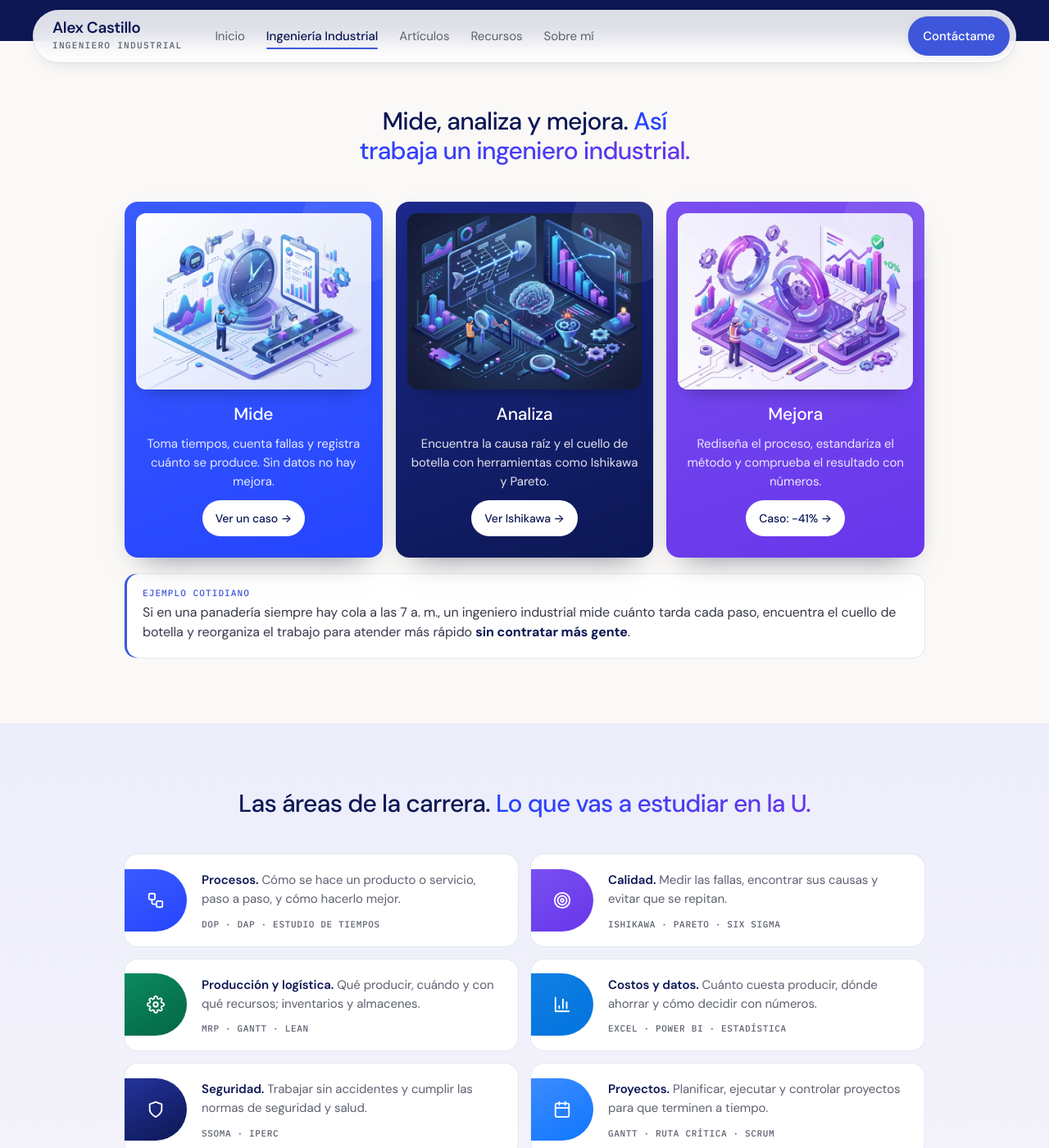
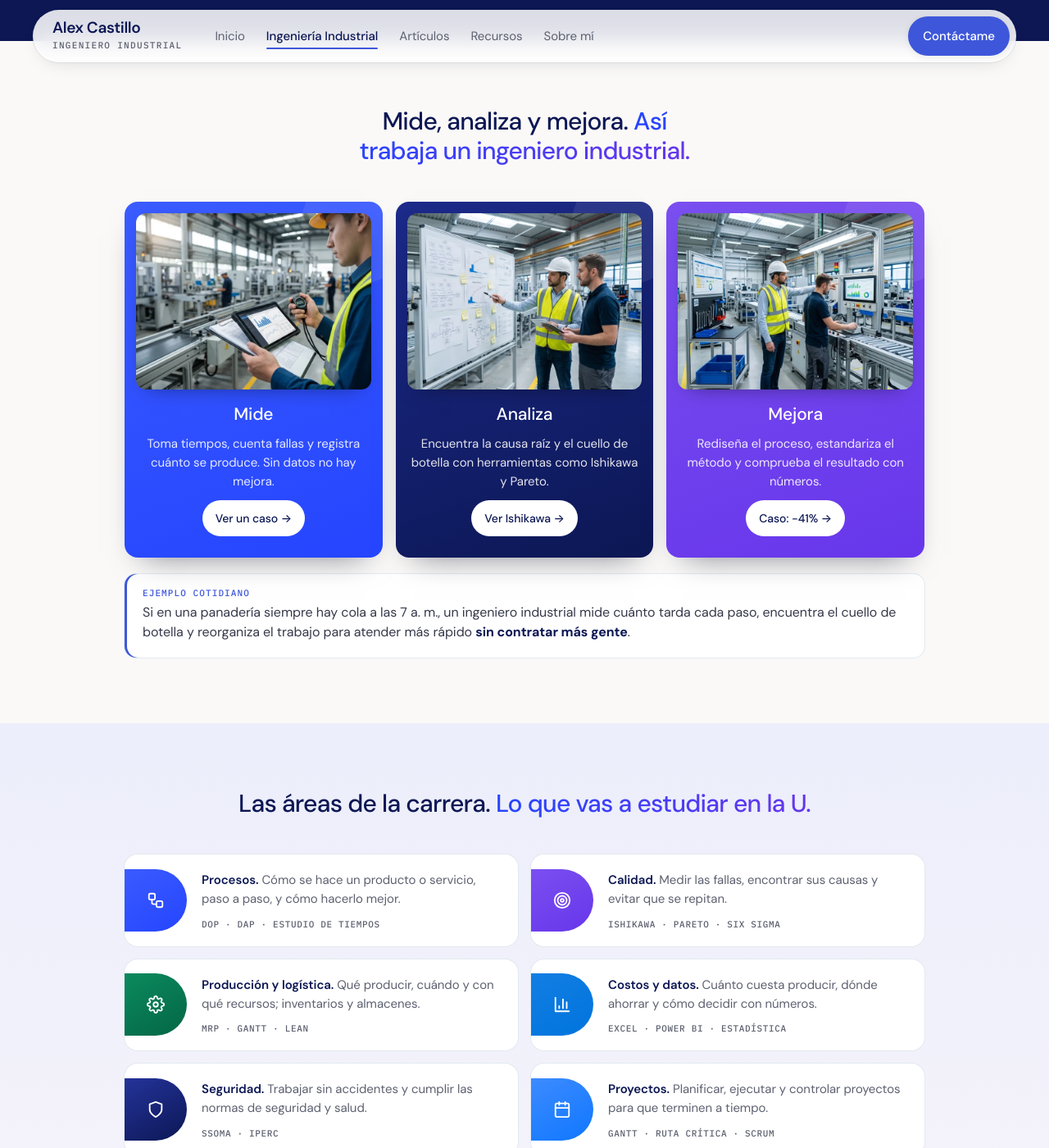
Before and after one commit to AlexCastilloFar/AlexCastilloFar.github.io, a Jekyll site: the page built from ingenieria-industrial/index.html, in a window 1280 px wide and 1400 px high, scrolled down 602 px. Shown: the whole window at 82% size. Built offline with Jekyll 4.4.1, drawn with Linux system fonts in a browser that asks for light colours; some of the changed text lies outside the part shown.

Commit message:
Vista previa 26

```diff
--- a/assets/css/style.css
+++ b/assets/css/style.css
@@ -1421,3 +1421,50 @@ body:not(.s-inicio):not(.l-post):not(.s-plantillas):not(.s-ingenieria) main{back
 .ii-tint h3,.ii-tint p,.ii-tint .ii-pill{position:relative;z-index:1}
 .ii-tint .ii-ico{display:none}
 @media (prefers-reduced-motion:reduce){.ii-tint:hover .ii-tint-img img{transform:none}}
+
+/* Ingeniería Industrial: fotos reales en Mide/Analiza/Mejora */
+.ii-tint-img{aspect-ratio:4/3}
+.ii-tint-img img{object-position:center 40%}
+
+/* Mapa de herramientas (más robusto, tipo pantalla de software) */
+.mapa{border-radius:20px;overflow:hidden;background:linear-gradient(160deg,#16206a 0%,#0e1650 55%,#0a113d 100%);box-shadow:0 0 0 1px rgba(12,23,84,.2),0 30px 60px -30px rgba(12,23,84,.55)}
+.mapa-top{display:flex;align-items:center;gap:12px;padding:12px 16px;border-bottom:1px solid rgba(255,255,255,.08);font:500 11px/1 var(--f-mono);letter-spacing:.08em;color:#a9b3e8}
+.mapa-top .dots i{background:rgba(255,255,255,.2)}
+.mapa-live{margin-left:auto;color:#7ee2b8}
+.mapa-area{position:relative;aspect-ratio:600/420;background-image:linear-gradient(to right,rgba(255,255,255,.04) 1px,transparent 1px),linear-gradient(to bottom,rgba(255,255,255,.04) 1px,transparent 1px);background-size:24px 24px}
+.mapa-svg{position:absolute;inset:0;width:100%;height:100%}
+.mapa-l{stroke-dasharray:6 6;animation:mapaflujo 2.4s linear infinite}
+@keyframes mapaflujo{to{stroke-dashoffset:-24}}
+@media (prefers-reduced-motion:reduce){.mapa-l{animation:none}}
+.mapa-hub{position:absolute;left:50%;top:50%;transform:translate(-50%,-50%);display:grid;justify-items:center;gap:4px;text-align:center}
+.mapa-hub-c{width:78px;height:78px;border-radius:24px;display:grid;place-items:center;background:linear-gradient(150deg,#4a63e6,#6736eb);color:#fff;box-shadow:0 0 0 8px rgba(103,54,235,.18),0 0 40px rgba(103,54,235,.6)}
+.mapa-hub-c svg{width:34px;height:34px}
+.mapa-hub b{color:#fff;font-size:15px;margin-top:6px}
+.mapa-hub small{font:500 10.5px/1 var(--f-mono);color:#a9b3e8;letter-spacing:.06em}
+.mapa-n{position:absolute;transform:translate(-50%,-50%);display:flex;align-items:center;gap:10px;min-width:150px;min-height:48px;padding:8px 12px 8px 8px;border-radius:14px;background:rgba(255,255,255,.96);text-decoration:none;color:var(--ink);box-shadow:0 12px 24px -12px rgba(0,0,0,.6);border-left:4px solid var(--ac,#2545ff);transition:transform .2s ease,box-shadow .2s ease}
+a.mapa-n:hover{transform:translate(-50%,-50%) scale(1.05);box-shadow:0 16px 30px -12px rgba(0,0,0,.7),0 0 0 2px var(--ac)}
+.mapa-n.pronto{opacity:.85}
+.mapa-n-ico{width:32px;height:32px;border-radius:10px;display:grid;place-items:center;flex:none;background:var(--at,#e8ecff);color:var(--ac,#2545ff)}
+.mapa-n-ico svg{width:17px;height:17px}
+.mapa-n-txt{display:grid;gap:2px}
+.mapa-n-txt b{font:600 14px/1.15 var(--f-ui)}
+.mapa-n-txt small{font:500 10.5px/1.2 var(--f-mono);color:var(--muted);letter-spacing:.02em;white-space:nowrap}
+.p1{left:50%;top:14.8%}.p2{left:81.7%;top:27.4%}.p3{left:81.7%;top:72.6%}.p4{left:50%;top:85.2%}.p5{left:18.3%;top:72.6%}.p6{left:18.3%;top:27.4%}
+[data-a="calidad"]{--ac:#2545ff;--at:#e8ecff}
+[data-a="procesos"]{--ac:#6736eb;--at:#efe9ff}
+[data-a="planeamiento"]{--ac:#046645;--at:#e3f1ea}
+[data-a="gestion"]{--ac:#0074dd;--at:#e3f0fb}
+.mapa-ley{display:flex;flex-wrap:wrap;gap:16px;padding:12px 16px;border-top:1px solid rgba(255,255,255,.08);font:500 11.5px/1 var(--f-ui);color:#c9d0f2}
+.mapa-ley span{display:inline-flex;align-items:center;gap:6px}
+.mapa-ley i{width:10px;height:10px;border-radius:3px;background:var(--ac)}
+.ii-split{grid-template-columns:minmax(0,.7fr) minmax(0,1.3fr)}
+@media (max-width:900px){.ii-split{grid-template-columns:minmax(0,1fr)}}
+/* En pantallas angostas: el mapa se vuelve una cuadrícula ordenada */
+@media (max-width:700px){
+  .mapa-area{aspect-ratio:auto;display:grid;grid-template-columns:repeat(2,minmax(0,1fr));gap:10px;padding:16px}
+  .mapa-svg{display:none}
+  .mapa-hub{position:static;transform:none;grid-column:1/-1;margin-bottom:6px}
+  .mapa-n{position:static;transform:none;min-width:0}
+  a.mapa-n:hover{transform:scale(1.02)}
+  .mapa-n-txt small{white-space:normal}
+}
--- a/ingenieria-industrial/index.html
+++ b/ingenieria-industrial/index.html
@@ -20,9 +20,9 @@ description: Qué es la Ingeniería Industrial, qué se estudia, sus herramienta
   <section class="ii-sec">
     <h2 class="ii-h">Mide, analiza y mejora. <span>Así trabaja un ingeniero industrial.</span></h2>
     <div class="ii-tri">
-      <div class="ii-tint t1"><span class="ii-tint-img"><img src="{{ '/assets/img/ingenieria/mide.webp' | relative_url }}" alt="Ilustración: cronómetro, cinta métrica y línea de producción" width="640" height="481" loading="lazy" decoding="async"></span><span class="ii-ico">{% include icon.html n="chart" %}</span><h3>Mide</h3><p>Toma tiempos, cuenta fallas y registra cuánto se produce. Sin datos no hay mejora.</p><a class="ii-pill" href="{{ '/articulos/caso-registro-de-produccion-con-excel-e-ia/' | relative_url }}">Ver un caso →</a></div>
-      <div class="ii-tint t2"><span class="ii-tint-img"><img src="{{ '/assets/img/ingenieria/analiza.webp' | relative_url }}" alt="Ilustración: diagrama de Ishikawa y de Pareto analizando un cuello de botella" width="640" height="481" loading="lazy" decoding="async"></span><span class="ii-ico">{% include icon.html n="diana" %}</span><h3>Analiza</h3><p>Encuentra la causa raíz y el cuello de botella con herramientas como Ishikawa y Pareto.</p><a class="ii-pill" href="{{ '/articulos/diagrama-de-ishikawa/' | relative_url }}">Ver Ishikawa →</a></div>
-      <div class="ii-tint t3"><span class="ii-tint-img"><img src="{{ '/assets/img/ingenieria/mejora.webp' | relative_url }}" alt="Ilustración: ciclo de mejora continua con gráficos en aumento" width="640" height="481" loading="lazy" decoding="async"></span><span class="ii-ico">{% include icon.html n="flujo" %}</span><h3>Mejora</h3><p>Rediseña el proceso, estandariza el método y comprueba el resultado con números.</p><a class="ii-pill" href="{{ '/articulos/caso-estandarizacion-metodos-de-trabajo/' | relative_url }}">Caso: −41% →</a></div>
+      <div class="ii-tint t1"><span class="ii-tint-img"><img src="{{ '/assets/img/ingenieria/mide.webp' | relative_url }}" alt="Ingeniero midiendo tiempos con cronómetro y tablet en la línea de producción" width="720" height="538" loading="lazy" decoding="async"></span><span class="ii-ico">{% include icon.html n="chart" %}</span><h3>Mide</h3><p>Toma tiempos, cuenta fallas y registra cuánto se produce. Sin datos no hay mejora.</p><a class="ii-pill" href="{{ '/articulos/caso-registro-de-produccion-con-excel-e-ia/' | relative_url }}">Ver un caso →</a></div>
+      <div class="ii-tint t2"><span class="ii-tint-img"><img src="{{ '/assets/img/ingenieria/analiza.webp' | relative_url }}" alt="Ingenieros analizando diagramas de Ishikawa y Pareto en una pizarra de planta" width="720" height="538" loading="lazy" decoding="async"></span><span class="ii-ico">{% include icon.html n="diana" %}</span><h3>Analiza</h3><p>Encuentra la causa raíz y el cuello de botella con herramientas como Ishikawa y Pareto.</p><a class="ii-pill" href="{{ '/articulos/diagrama-de-ishikawa/' | relative_url }}">Ver Ishikawa →</a></div>
+      <div class="ii-tint t3"><span class="ii-tint-img"><img src="{{ '/assets/img/ingenieria/mejora.webp' | relative_url }}" alt="Ingeniero señalando el tablero de indicadores junto a una estación 5S" width="720" height="538" loading="lazy" decoding="async"></span><span class="ii-ico">{% include icon.html n="flujo" %}</span><h3>Mejora</h3><p>Rediseña el proceso, estandariza el método y comprueba el resultado con números.</p><a class="ii-pill" href="{{ '/articulos/caso-estandarizacion-metodos-de-trabajo/' | relative_url }}">Caso: −41% →</a></div>
     </div>
     <div class="ii-ejemplo"><span class="ii-ejemplo-k">EJEMPLO COTIDIANO</span><p>Si en una panadería siempre hay cola a las 7 a. m., un ingeniero industrial mide cuánto tarda cada paso, encuentra el cuello de botella y reorganiza el trabajo para atender más rápido <b>sin contratar más gente</b>.</p></div>
   </section>
@@ -47,17 +47,35 @@ description: Qué es la Ingeniería Industrial, qué se estudia, sus herramienta
       <p>Cada herramienta ataca el proceso desde un ángulo distinto. Toca una para leer su guía con un ejemplo real.</p>
       <a class="ii-pill" href="{{ '/articulos/' | relative_url }}">Todas las guías →</a>
     </div>
-    <div class="ii-nodos" role="list" aria-label="Herramientas de la Ingeniería Industrial">
-      <svg class="ii-lineas" viewBox="0 0 400 320" aria-hidden="true" preserveAspectRatio="none"><g stroke="#c6d0f7" stroke-width="1.4" stroke-dasharray="4 4" fill="none"><line x1="200" y1="160" x2="200" y2="40"/><line x1="200" y1="160" x2="330" y2="95"/><line x1="200" y1="160" x2="330" y2="225"/><line x1="200" y1="160" x2="200" y2="285"/><line x1="200" y1="160" x2="70" y2="225"/><line x1="200" y1="160" x2="70" y2="95"/></g></svg>
-      <span class="ii-nodo centro"><span class="ii-nodo-c">{% include icon.html n="fabrica" %}</span><small>Proceso</small></span>
-      {% assign pos = "n1,n2,n3,n4,n5,n6" | split: "," %}
-      {% assign iconos = "chart,diana,calendario,flujo,base,engranaje" | split: "," %}
-      {% for h in site.data.herramientas limit:6 %}
-        {% assign i = forloop.index0 %}
-        {% if h.articulo %}<a class="ii-nodo {{ pos[i] }}" role="listitem" href="{{ h.articulo | relative_url }}">{% else %}<span class="ii-nodo {{ pos[i] }}" role="listitem">{% endif %}
-          {% assign ic = iconos[i] %}<span class="ii-nodo-c">{% include icon.html n=ic %}</span><small>{{ h.nombre | replace: "Diagrama de ", "" | replace: "Metodología ", "" }}</small>
-        {% if h.articulo %}</a>{% else %}</span>{% endif %}
-      {% endfor %}
+    <div class="mapa" aria-label="Mapa de herramientas de la Ingeniería Industrial">
+      <div class="mapa-top"><span class="dots" aria-hidden="true"><i></i><i></i><i></i></span><span>MAPA DE HERRAMIENTAS · PROCESO</span><span class="mapa-live">● {{ site.data.herramientas.size }} herramientas</span></div>
+      <div class="mapa-area">
+        <svg class="mapa-svg" viewBox="0 0 600 420" aria-hidden="true">
+          <defs><radialGradient id="mg" cx="50%" cy="50%" r="50%"><stop offset="0" stop-color="#3f4fcf" stop-opacity=".55"/><stop offset="1" stop-color="#3f4fcf" stop-opacity="0"/></radialGradient></defs>
+          <circle cx="300" cy="210" r="150" fill="url(#mg)"/>
+          <g fill="none" stroke="rgba(174,188,255,.28)" stroke-width="1"><circle cx="300" cy="210" r="70"/><circle cx="300" cy="210" r="125" stroke-dasharray="3 6"/><circle cx="300" cy="210" r="185" stroke-dasharray="2 8"/></g>
+          <g fill="none" stroke-width="1.6" stroke-linecap="round">
+            <path class="mapa-l" d="M300 210 C 300 150, 300 110, 300 62" stroke="#6f8bff"/>
+            <path class="mapa-l" d="M300 210 C 380 170, 430 130, 490 115" stroke="#6f8bff"/>
+            <path class="mapa-l" d="M300 210 C 380 250, 430 290, 490 305" stroke="#3fb68a"/>
+            <path class="mapa-l" d="M300 210 C 300 270, 300 310, 300 358" stroke="#a78bfa"/>
+            <path class="mapa-l" d="M300 210 C 220 250, 170 290, 110 305" stroke="#a78bfa"/>
+            <path class="mapa-l" d="M300 210 C 220 170, 170 130, 110 115" stroke="#5aa9ff"/>
+          </g>
+          <g fill="#c3ccff"><circle cx="300" cy="62" r="3"/><circle cx="490" cy="115" r="3"/><circle cx="490" cy="305" r="3"/><circle cx="300" cy="358" r="3"/><circle cx="110" cy="305" r="3"/><circle cx="110" cy="115" r="3"/></g>
+        </svg>
+        <div class="mapa-hub"><span class="mapa-hub-c">{% include icon.html n="fabrica" %}</span><b>Proceso</b><small>entrada → salida</small></div>
+        {% assign pos = "p1,p2,p3,p4,p5,p6" | split: "," %}
+        {% assign iconos = "chart,diana,calendario,flujo,base,engranaje" | split: "," %}
+        {% for h in site.data.herramientas limit:6 %}
+          {% assign i = forloop.index0 %}{% assign ic = iconos[i] %}{% assign cat = h.tag | slugify %}
+          {% if h.articulo %}<a class="mapa-n {{ pos[i] }}" data-a="{{ cat }}" href="{{ h.articulo | relative_url }}">{% else %}<span class="mapa-n {{ pos[i] }} pronto" data-a="{{ cat }}">{% endif %}
+            <span class="mapa-n-ico">{% include icon.html n=ic %}</span>
+            <span class="mapa-n-txt"><b>{{ h.nombre | replace: "Diagrama de ", "" | replace: "Metodología ", "" }}</b><small>{{ h.tag }}{% if h.articulo %} · Ver guía →{% else %} · Pronto{% endif %}</small></span>
+          {% if h.articulo %}</a>{% else %}</span>{% endif %}
+        {% endfor %}
+      </div>
+      <div class="mapa-ley"><span data-a="calidad"><i></i>Calidad</span><span data-a="procesos"><i></i>Procesos</span><span data-a="planeamiento"><i></i>Planeamiento</span><span data-a="gestion"><i></i>Gestión</span></div>
     </div>
   </section>
 
```
Also changed, not shown: assets/img/ingenieria/analiza.webp, assets/img/ingenieria/mejora.webp, assets/img/ingenieria/mide.webp.
